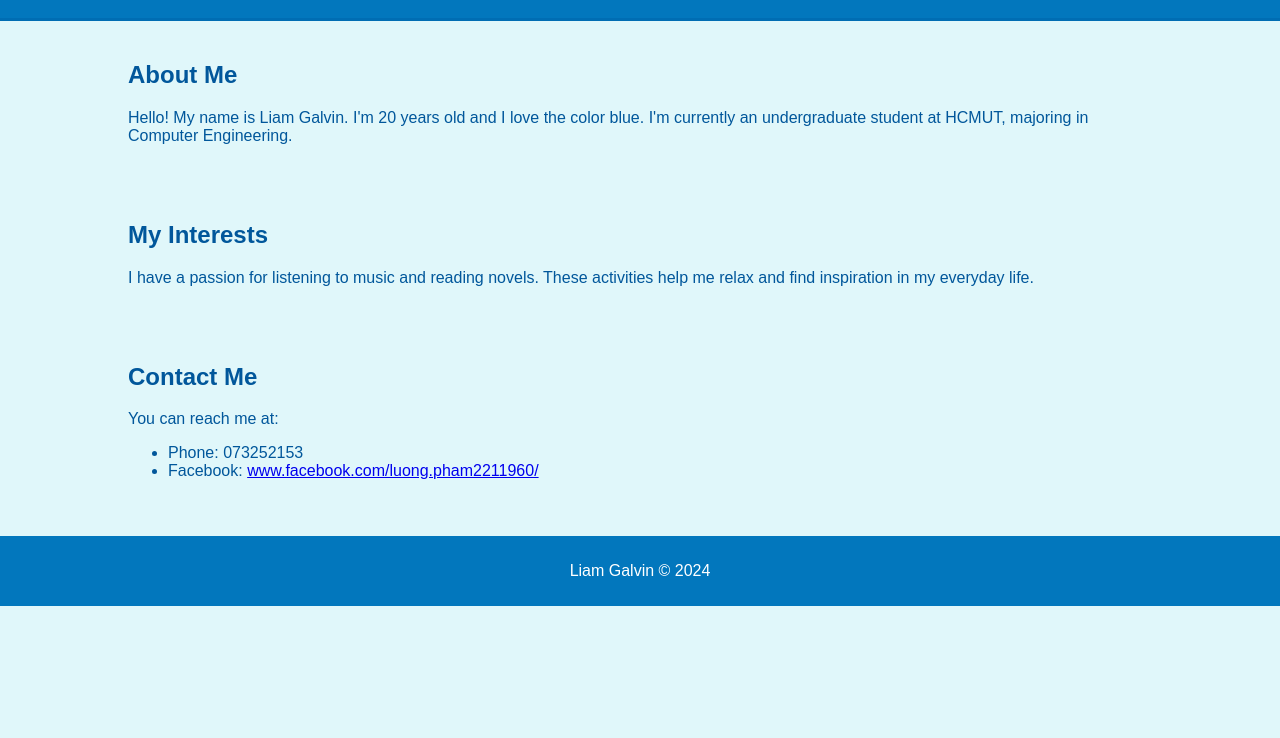
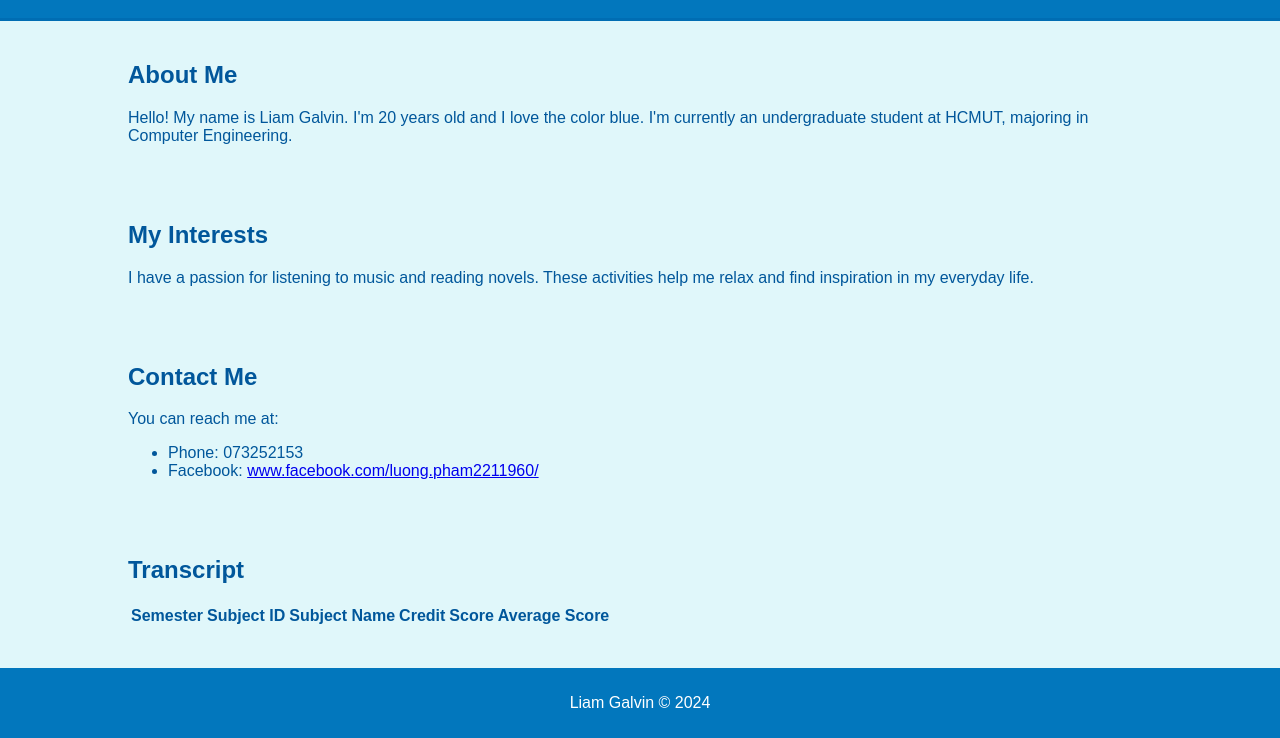
Before and after one commit to LiamGalvin/PersonalWebpage, a plain HTML site: page index.html in a window 1280 px wide. Shown: the part 82-820 px from the top of the page. Drawn offline with Linux system fonts and the light colour scheme.

Commit message:
Update index.html

```diff
--- a/index.html
+++ b/index.html
@@ -84,6 +84,7 @@
                     <li><a href="#contact">Contact</a></li>
                     <li><a href="#interests">Interests</a></li>
                     <li><a href="#about">About</a></li>
+                    <li><a href="#transcript">Transcript</a></li>
                 </ul>
             </nav>
         </div>
@@ -108,6 +109,26 @@
         </ul>
     </section>
 
+    <section id="transcript" class="container">
+        <h2>Transcript</h2>
+        <!-- Table to display transcript data -->
+        <table>
+            <thead>
+                <tr>
+                    <th>Semester</th>
+                    <th>Subject ID</th>
+                    <th>Subject Name</th>
+                    <th>Credit</th>
+                    <th>Score</th>
+                    <th>Average Score</th>
+                </tr>
+            </thead>
+            <tbody>
+                <!-- Data will be dynamically loaded here -->
+            </tbody>
+        </table>
+    </section>
+
     <footer>
         <p>Liam Galvin &copy; 2024</p>
     </footer>
```
